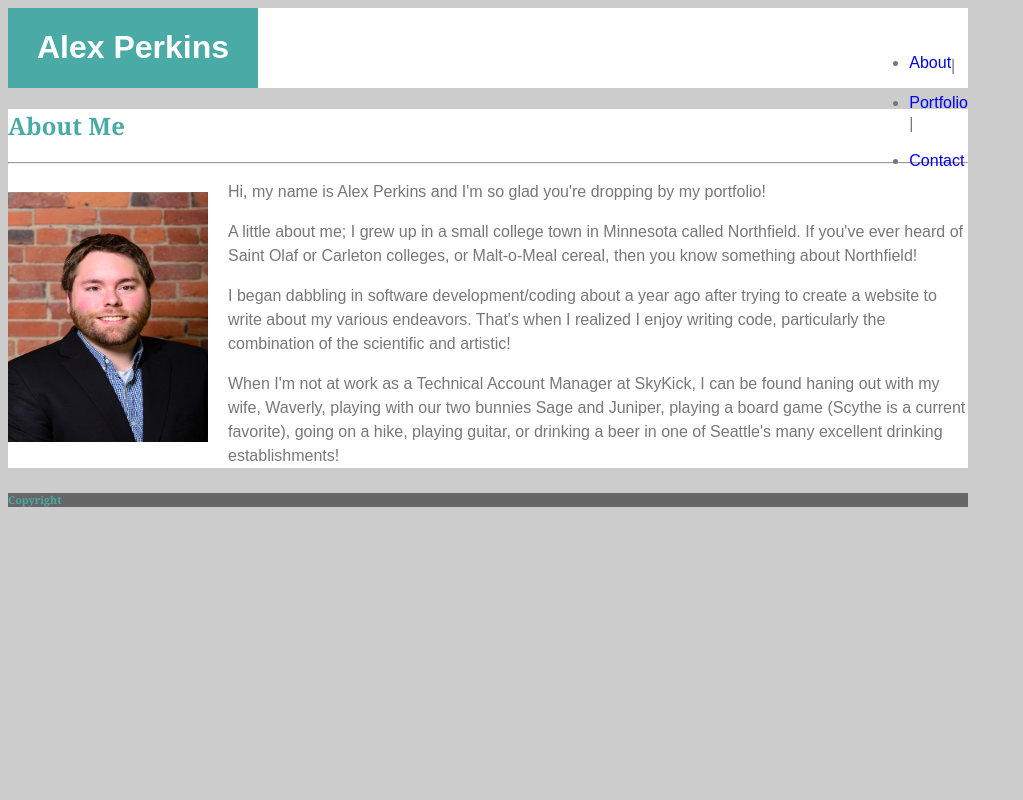
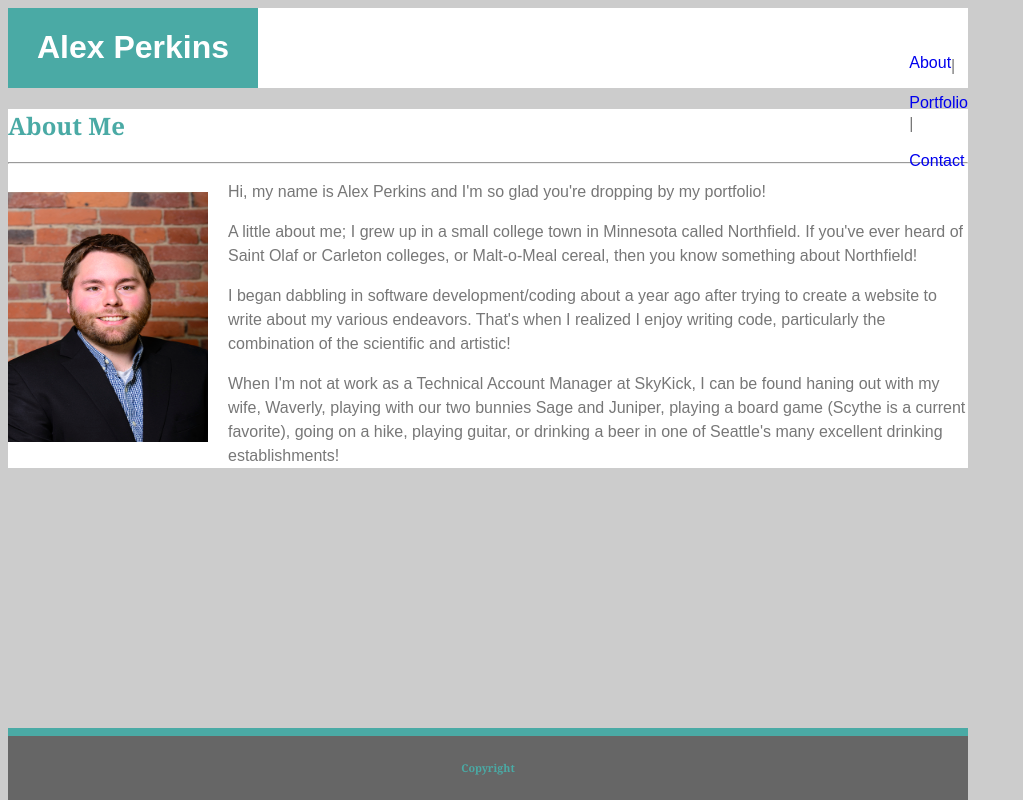
Before and after one commit to ajperkins92/Basic-Portfolio, a plain HTML site: page index.html in a window 1280 px wide. Shown: the whole page, without its empty margins (0-1023 px from the left). Drawn offline with Linux system fonts and the light colour scheme.

Commit message:
Finalized all the HTML needed for the pages. Working primarily on the header and footer CSS

```diff
--- a/assets/css/style.css
+++ b/assets/css/style.css
@@ -113,3 +113,18 @@ p {
     margin-right: 20px;
     margin-bottom: 20px;
 }
+
+li {
+    display: inline;
+    float: left;
+}
+
+
+
+footer {
+    position: absolute;
+    text-align: center;
+    bottom: 0;
+    width: 960px;
+    border-top: 8px solid #4aaaa5;
+}
```
